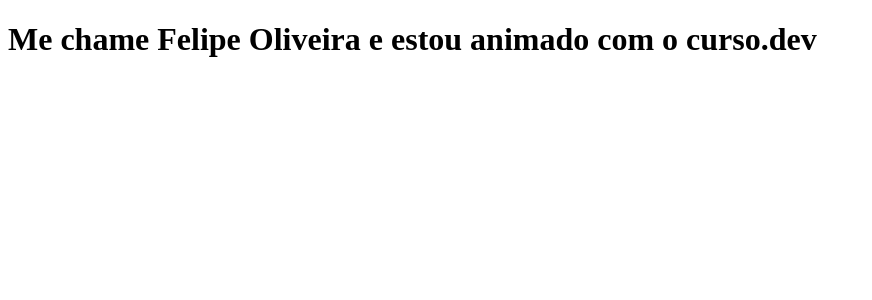
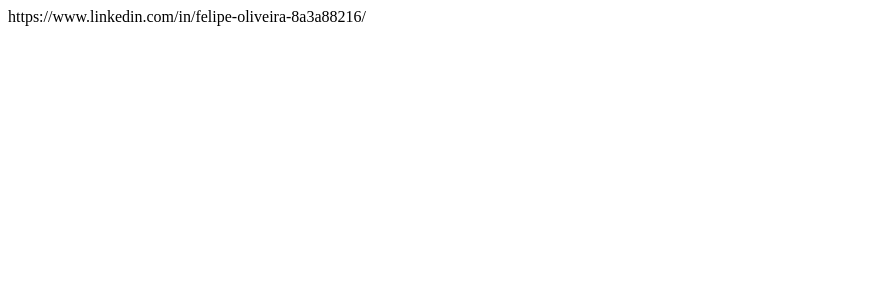
Before and after one commit to Felipeoliveeira/felipetech, a Next.js app: page / in a window 1280 px wide. Shown: the top 300 px of the page, without its empty margins (0-872 px from the left). Built offline with nearby package versions, Linux system fonts and the light colour scheme.

Commit message:
Link LinkedIn

```diff
--- a/pages/index.js
+++ b/pages/index.js
@@ -1,4 +1,6 @@
 function funcao(){
-  return <h1> Me chame Felipe Oliveira e estou animado com o curso.dev</h1>
+
+  return <a>https://www.linkedin.com/in/felipe-oliveira-8a3a88216/</a>
+
 }
 export default funcao
```
